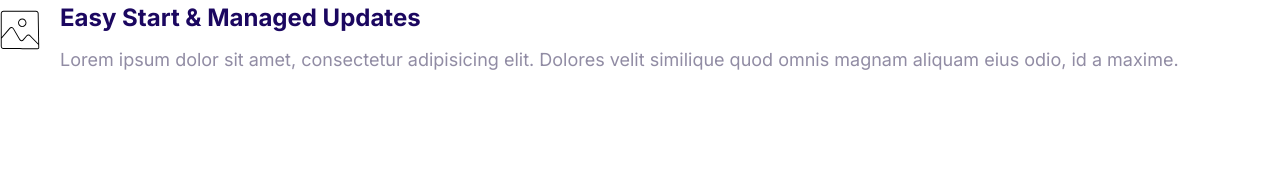
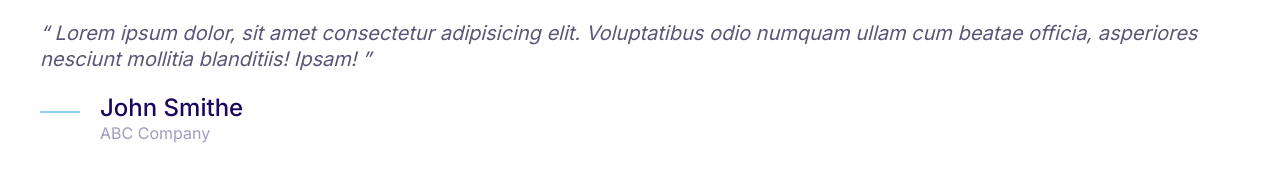
Before and after one commit to gootibi/Gootibi, a plain HTML site: page index.html in a window 1280 px wide. Drawn offline with Linux system fonts and the light colour scheme.

Commit message:
Build the quote component.

```diff
--- a/css/styles.css
+++ b/css/styles.css
@@ -4,6 +4,7 @@
     --color-accent: #ff3400;
     --color-headings: #1b0760;
     --color-body: #918ca4;
+    --color-body-darker: #5c5577;
     --color-borders: #ccc;
     --border-radius: 30px;
 }
@@ -382,3 +383,52 @@ a {
 .media__image {
     margin-top: 1rem;
 }
+
+/* Quotes */
+.quote {
+    font-size: 3rem;
+    font-style: italic;
+    color: var(--color-body-darker);
+    line-height: 1.3;
+}
+
+.quote__text::before {
+    content: open-quote;
+}
+
+.quote__text::after {
+    content: close-quote;
+}
+
+.quote__author {
+    font-size: 3rem;
+    font-style: normal;
+    font-weight: 500;
+    margin-bottom: 0;
+}
+
+.quote__organization {
+    font-size: 2rem;
+    color: var(--color-headings);
+    opacity: 0.4;
+    font-style: normal;
+}
+
+.quote__line {
+    position: relative;
+    bottom: 10px;
+}
+
+@media screen and (min-width: 1024px) {
+    .quote {
+        font-size: 2rem;
+    }
+
+    .quote__author {
+        font-size: 2.4rem;
+    }
+
+    .quote__organization {
+        font-size: 1.6rem;
+    }
+}
--- a/index.html
+++ b/index.html
@@ -13,19 +13,27 @@
 </head>
 
 <body>
+    <blockquote class="quote">
+        <p class="quote__text">
+            Lorem ipsum dolor, sit amet consectetur adipisicing elit. Voluptatibus odio numquam ullam cum beatae
+            officia, asperiores nesciunt mollitia blanditiis! Ipsam!
+        </p>
+        <footer>
             <div class="media">
                 <div class="media__image">
-            <svg class="icon icon--primary">
-                <use xlink:href="images/sprite.svg#snap"></use>
+                    <svg class="icon icon--primary quote__line">
+                        <use xlink:href="images/sprite.svg#line"></use>
                     </svg>
                 </div>
                 <div class="media__body">
-            <h3 class="media__title">Easy Start & Managed Updates</h3>
-            <p>
-                Lorem ipsum dolor sit amet, consectetur adipisicing elit. Dolores velit similique quod omnis magnam aliquam eius odio, id a maxime.
+                    <h3 class="media__title quote__author">John Smithe</h3>
+                    <p class="quote__organization">
+                        ABC Company
                     </p>
                 </div>
             </div>
+        </footer>
+    </blockquote>
 </body>
 
 </html>
```
Also changed, not shown: components/quotes.html (added, +21 -0 lines). Lines whose indentation alone changed are shown as unchanged.
